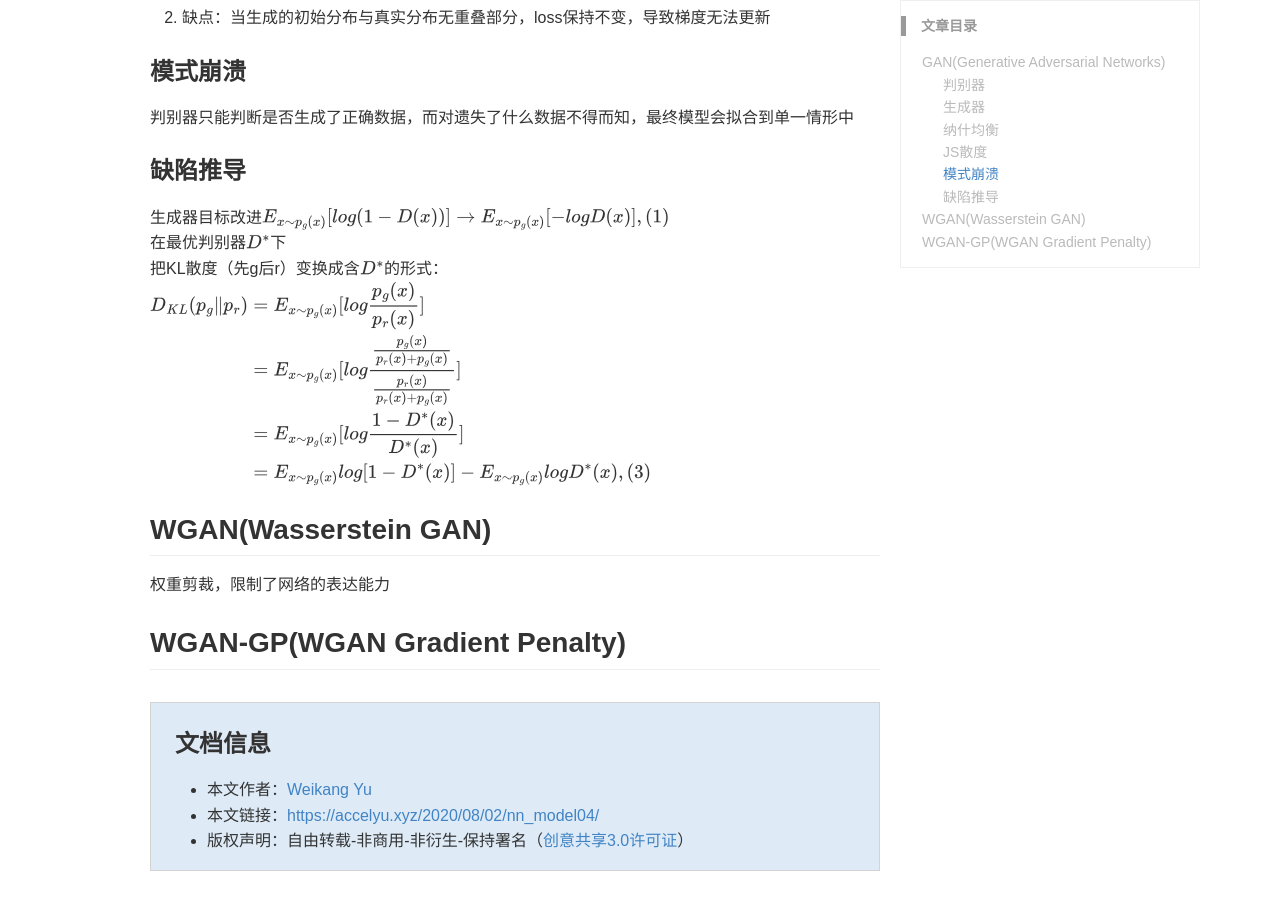
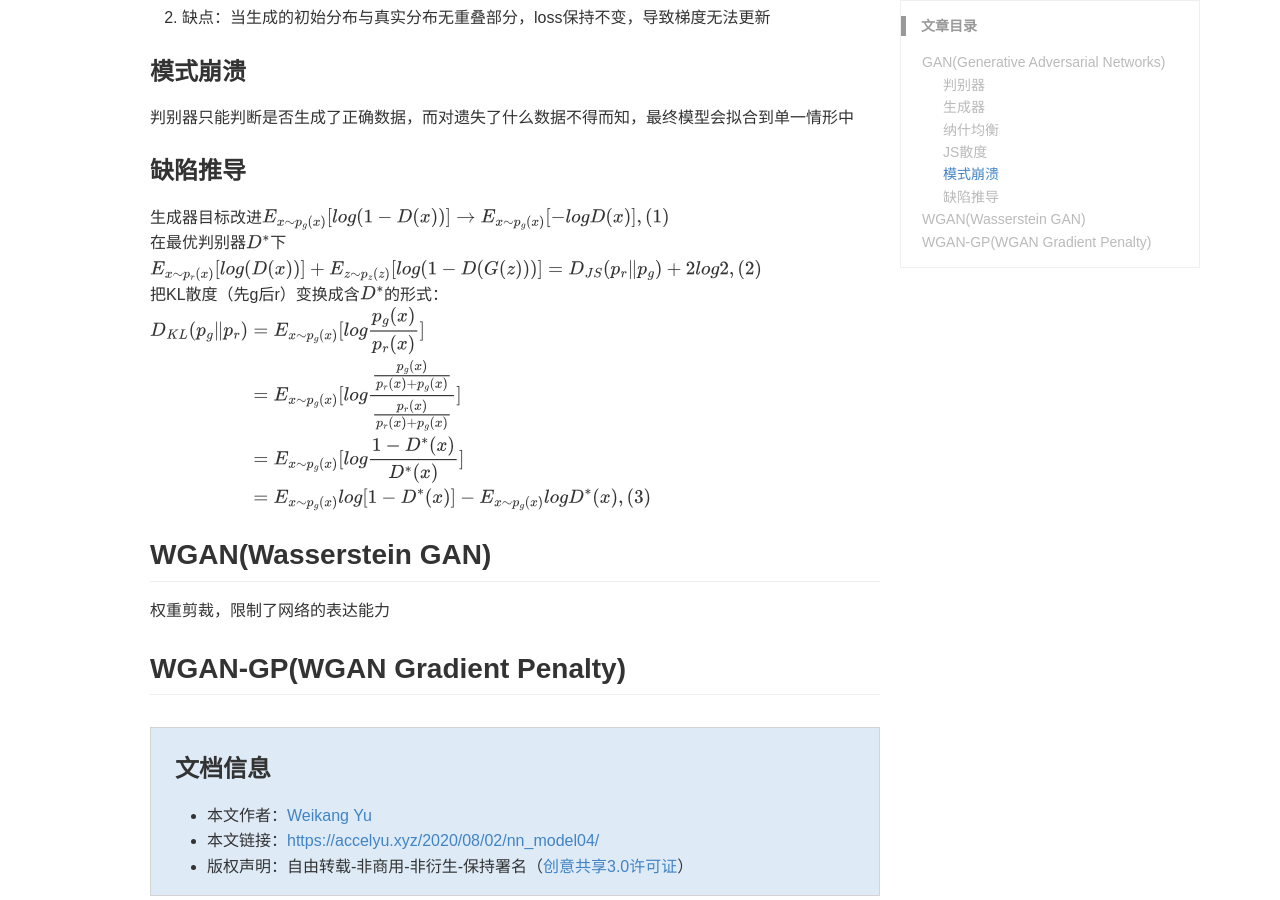
Before and after one commit to AccelYu/AccelYu.github.io, a Jekyll site: the page built from _posts/2020-08-02-nn_model04.md, in a window 1280 px wide and 900 px high, scrolled down 1274 px. Built offline with Jekyll 4.4.1, drawn with Linux system fonts in a browser that asks for light colours; some web fonts are replaced; comment, search, counter and statistics services are not loaded; a style sheet for code colours, icons or effects is not loaded; some of the changed text lies outside the part shown.

Commit message:
Update 2020-08-02-nn_model04.md

```diff
--- a/_posts/2020-08-02-nn_model04.md
+++ b/_posts/2020-08-02-nn_model04.md
@@ -31,7 +31,7 @@ $V(G,D)=\int p_r(x)\log(D(x)))dx + \int p_g(x)\log(1-D(x)))dx$
 则$V^\prime=\frac{1}{ln10}\frac{A-(A+B)x}{x(1-x)}$
 令$V^\prime=0$，得极值点（最优判别器）$D^*=\frac{A}{A+B}=\frac{p_r(x)}{p_r(x)+p_g(x)}$
 
-2. G：固定$D(x)$为$D^*$，使用JS散度来衡量两分布的距离
+2. G：固定$D(x)$为$D^* $，使用JS散度来衡量两分布的距离
 $$\begin{align}D_{JS}(p_r \Vert p_g)
 &=\frac{1}{2}D_{KL}(p_r \Vert \frac{p_r+p_g}{2})+\frac{1}{2}D_KL(p_g \Vert \frac{p_r+p_g}{2})\\\
 &=\frac{1}{2}(log2+\int p_r(x)\log \frac{p_r(x)}{p_r(x)+p_g(x)}dx)\\\
@@ -48,7 +48,7 @@ $$\begin{align}D_{JS}(p_r \Vert p_g)
 
 ### 缺陷推导
 生成器目标改进$E_{x\sim p_g(x)}[log(1-D(x))] \to E_{x\sim p_g(x)}[-logD(x)],(1)$
-在最优判别器$D^* $下
+在最优判别器$D^* $下$E_{x\sim p_r(x)}[log(D(x))] + E_{z\sim p_z(z)}[log(1-D(G(z)))]=D_{JS}(p_r \Vert p_g)+2log2,(2)$
 把KL散度（先g后r）变换成含$ D^* $的形式：
 $$\begin{align}D_{KL}(p_g \Vert p_r)
 &=E_{x\sim p_g(x)}[log\frac{p_g(x)}{p_r(x)}]\\\
```
